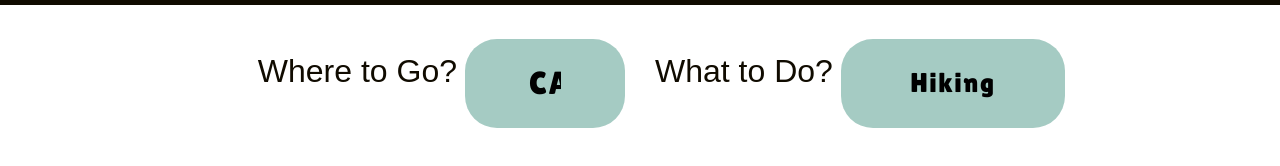
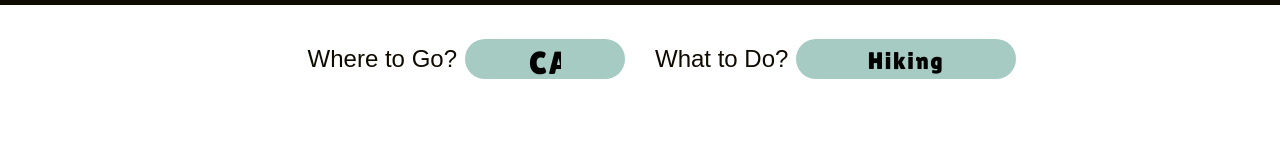
Before and after one commit to wang-lawrence/Park-Hopper, a website: page index.html in a window 1280 px wide. Shown: the part 54-220 px from the top of the page. Drawn offline with nearby package versions, Linux system fonts and the light colour scheme; no server answers; a web font is replaced by a local one.

Commit message:
changed the layout of the filters so they are centered when zooming in and out

```diff
--- a/css/layout.css
+++ b/css/layout.css
@@ -16,20 +16,21 @@ label {
   padding: 0.5vh 2vw;
   margin-top: 0.5rem;
   margin-bottom: 0.5rem;
-  height: 7vw;
+  height: min(6vw, 2.5rem);
 }
 
 #activity {
   margin-top: 0.5rem;
   margin-bottom: 0.5rem;
   max-width: 14rem;
-  height: 7vw;
+  height: min(6vw, 2.5rem);
   padding: 0.5vh 2vw;
 }
 
 .row-end {
   display: flex;
   justify-content: center;
+  align-items: center;
 
   /* justify-content: right; */
 }
@@ -37,6 +38,7 @@ label {
 .row-center {
   display: flex;
   justify-content: center;
+  align-items: center;
 }
 
 .margin-top-1rem {
@@ -73,21 +75,3 @@ label {
     column-count: 3;
   }
 }
-
-/* .row-nowrap {
-  display: flex;
-  flex-wrap: none;
-} */
-
-/* .navbar-header {
-  float: left;
-} */
-
-/* .align-self-end {
-  align-self: flex-end;
-} */
-
-/* .navbar-right {
-  float: right;
-  margin-right: 15px;
-} */
--- a/css/styles.css
+++ b/css/styles.css
@@ -2,10 +2,10 @@
   border-radius: 2rem;
   border: none;
   max-width: 10rem;
-  padding: 0.5vh 5vw;
+  padding: 0 5vw;
   appearance: none;
   background-color: #a5cbc3;
-  font-size: min(calc(0rem + 4vw), 2rem);
+  font-size: min(4vw, 2rem);
 }
 
 #activity {
@@ -13,11 +13,11 @@
   border: none;
   appearance: none;
   background-color: #a5cbc3;
-  font-size: calc(0.5rem + 1.5vw);
+  font-size: min(2.5vw, 1.5rem);
 }
 
 label {
-  font-size: 2.5vw;
+  font-size: min(2.2vw, 1.5rem);
   color: #100b00;
 }
 
@@ -45,11 +45,6 @@ select:active {
   color: #efffc8;
 }
 
-/* .dark-text {
-  color: #100b00;
-  font-size: 1.2rem;
-} */
-
 .proza-bold {
   font-family: "Proza Libre", sans-serif;
   font-weight: bold;
--- a/index.html
+++ b/index.html
@@ -5,8 +5,6 @@
   <meta name="viewport" content="width=device-width, initial-scale=1.0">
   <title>AJAX Project</title>
   <link rel="icon" href="images/favicon.ico">
-  <!-- <link rel="stylesheet" href="https://maxcdn.bootstrapcdn.com/bootstrap/3.3.7/css/bootstrap.min.css"
-   integrity="sha384-BVYiiSIFeK1dGmJRAkycuHAHRg32OmUcww7on3RYdg4Va+PmSTsz/K68vbdEjh4u" crossorigin="anonymous" /> -->
   <link rel="stylesheet" href="https://cdn.jsdelivr.net/npm/bootstrap@4.0.0/dist/css/bootstrap.min.css"
     integrity="sha384-Gn5384xqQ1aoWXA+058RXPxPg6fy4IWvTNh0E263XmFcJlSAwiGgFAW/dAiS6JXm" crossorigin="anonymous">
   <link rel="stylesheet" href="https://cdnjs.cloudflare.com/ajax/libs/font-awesome/6.0.0/css/all.min.css"
@@ -36,18 +34,18 @@
   <main>
     <div class="container-fluid" data-view="gallery">
       <div class="row filters gx-9">
-        <div class="col-sm">
+        <div class="col-sm-6">
           <div class="row-end">
-            <label for="state" class="proza-normal dark-text text-center align-center margin-right-halfrem mt-3">Where to Go?</label>
+            <label for="state" class="proza-normal dark-text text-center align-center margin-right-halfrem">Where to Go?</label>
             <select class="text-center lilita align-middle font-size-2rem" id="state">
               <option value="ca">CA</option>
               <option value="ak">AK</option>
             </select>
           </div>
         </div>
-        <div class="col-sm ">
+        <div class="col-sm-6 ">
           <div class="row-center">
-            <label for="activity" class="proza-normal dark-text text-center margin-right-halfrem mt-3">What to Do?</label>
+            <label for="activity" class="proza-normal dark-text text-center margin-right-halfrem">What to Do?</label>
             <select class="text-center lilita align-middle font-size-1halfrem" id="activity">
               <option value="hiking">Hiking</option>
               <option value="bird watching">Bird Watching</option>
@@ -56,19 +54,6 @@
         </div>
       </div>
       <div class="gallery-container">
-        <!-- <img src="https://archives.bulbagarden.net/media/upload/f/fb/0001Bulbasaur.png">
-        <img src="https://archives.bulbagarden.net/media/upload/8/81/0002Ivysaur.png">
-        <img src="https://archives.bulbagarden.net/media/upload/6/6b/0003Venusaur.png">
-        <img src="https://archives.bulbagarden.net/media/upload/2/27/0004Charmander.png">
-        <img src="https://archives.bulbagarden.net/media/upload/0/05/0005Charmeleon.png">
-        <img src="https://archives.bulbagarden.net/media/upload/3/38/0006Charizard.png">
-        <img src="https://archives.bulbagarden.net/media/upload/f/fb/0001Bulbasaur.png">
-        <img src="https://archives.bulbagarden.net/media/upload/8/81/0002Ivysaur.png">
-        <img src="https://archives.bulbagarden.net/media/upload/6/6b/0003Venusaur.png">
-        <img src="https://archives.bulbagarden.net/media/upload/2/27/0004Charmander.png"> -->
-
-
-
       </div>
     </div>
   </main>
@@ -76,17 +61,3 @@
   <script src="js/main.js"></script>
 </body>
 </html>
-
-
-    <!-- <div class="container-fliud">
-          <div class="row">
-            <div class="col-xs-6">
-              <div class="row-nowrap">
-                <h4 class="proza-bold green-text"><i class="fa-solid fa-mountain logo-green"></i> Park Hopper</h4>
-              </div>
-            </div>
-            <div class="col-xs-6">
-              <i class="fa-solid fa-rectangle-list green-text"></i>
-            </div>
-          </divnavbar-inverse>
-        </div> -->
```
